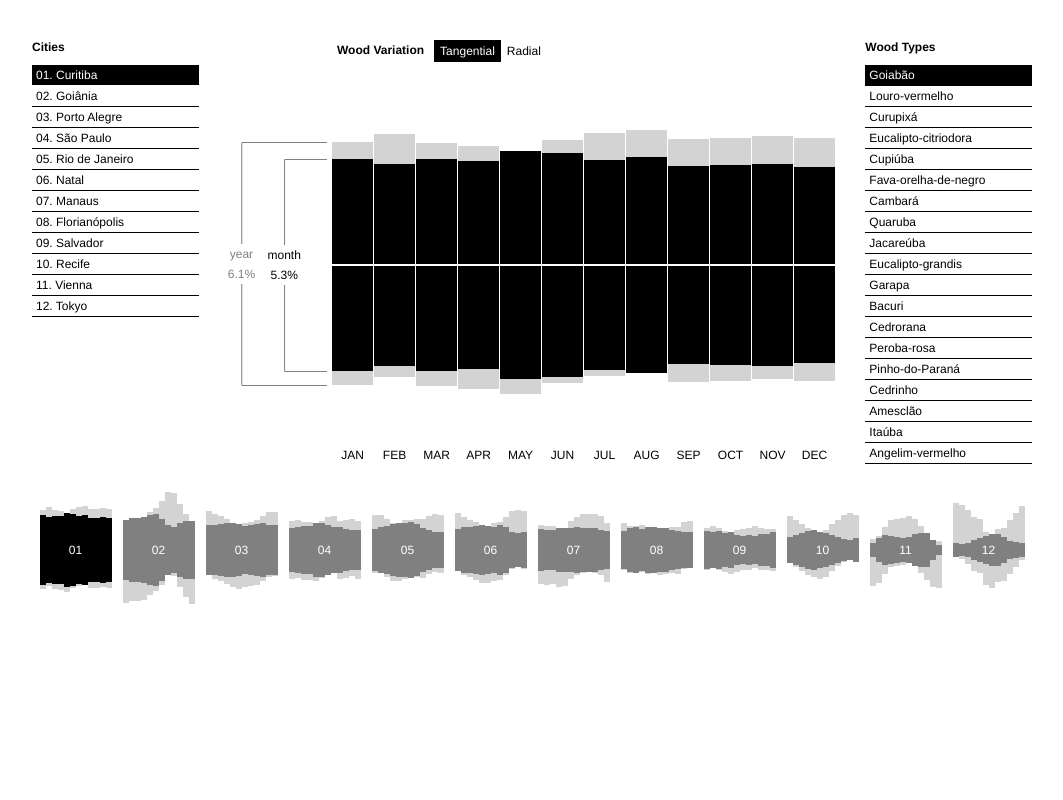
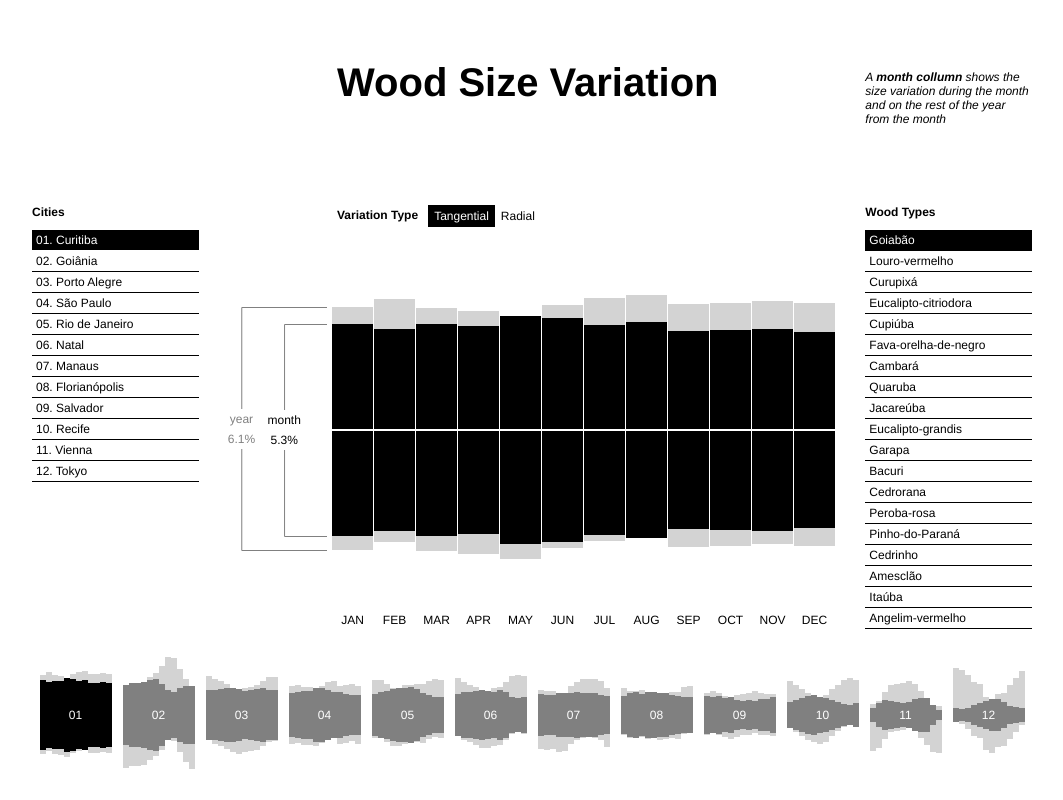
Before and after one commit to timelyportfolio/08.20-WoodVis, a plain HTML site: page index.html in a window 1280 px wide. Shown: the whole page, without its empty margins (108-1171 px from the left). Drawn offline with Linux system fonts and the light colour scheme.

Commit message:
Finished chart1

```diff
--- a/index.html
+++ b/index.html
@@ -2,7 +2,7 @@
 <html lang="en">
 <head>
 	<meta charset="utf-8">
-	<title> </title>
+	<title> Wood Variation </title>
 	<!--[if lt IE 9]>
 	<script src="http://html5shim.googlecode.com/svn/trunk/html5.js"></script>
 	<![endif]-->
@@ -13,7 +13,7 @@
 	<script type="text/javascript" src="js/chart1.condensedView.js"></script>
 	<script type="text/javascript" src="js/chart1.labelVarView.js"></script>
 	<script type="text/javascript" src="js/chart1.varView.js"></script>
-	<script type="text/javascript" src="js/main.js"></script>
+	<script type="text/javascript" src="js/layout.js"></script>
 
 	<link type="text/css" rel="stylesheet" href="wood.css"/>
 
@@ -21,7 +21,7 @@
 </head>
 <body>
 
-	<section id="chartVar" style="margin-top: 40px"></section>
+	<section id="chart1" style="margin-top: 40px"></section>
 
 <script type="text/javascript">
 
--- a/js/chart1.js
+++ b/js/chart1.js
@@ -1,4 +1,33 @@
 var chart1 = {}
+chart1.title = function (rawSelection) {
+	var sel = d3.select(rawSelection)
+	sel.style({
+		height: "auto"
+	})
+	sel.append("p")
+		.text("Wood Size Variation")
+		.style({
+			"text-align": "left",
+			padding: "0 0 20px",
+			"margin": "0px",
+			"font-size": "40px",
+			"font-weight": "bold"
+		})
+}
+chart1.titleDescription = function (rawSelection) {
+	var sel = d3.select(rawSelection)
+	sel.style({
+		height: "auto"
+	})
+	sel.append("p")
+		.html("A <strong>month collumn</strong> shows the size variation during the month and on the rest of the year from the month")
+		.style({
+			padding: "0 0px 0 0px",
+			"margin": "0px",
+			"font-size": "12px",
+			"font-style": "italic"
+		})
+}
 chart1.cityNameLabel = function (rawSelection) {
 	var sel = d3.select(rawSelection)
 	sel.text("Cities")
@@ -7,7 +36,7 @@ chart1.cityNameLabel = function (rawSelection) {
 chart1.selectWoodVarTypeView = function (rawSelection) {
 	var sel = d3.select(rawSelection)
 	sel.append("div")
-		.text("Wood Variation")
+		.text("Variation Type")
 		.style({
 			"float": "left",
 			"margin-right": "10px",
--- a/js/main.js
+++ b/js/layout.js
@@ -5,14 +5,24 @@ var containerW = 1000
 var monthNames = ["JAN", "FEB", "MAR", "APR", "MAY", "JUN", "JUL", "AUG", "SEP", "OCT", "NOV", "DEC"]
 
 
-selectedWood = "Pouteria pachycarpa"
+var selectedWood = "Pouteria pachycarpa"
 var selectedCity = "Curitiba"
 var selectedVariation = "varTangencial"
 var chart1Amplitude = [5,-5]
 
 var layoutData = [
-	{section: "chartVar",
+	{section: "chart1",
 	child: [
+		{class: "v-row", padding: [0,0,0,0],
+		rect: [0,0,containerW,25],
+		child:[
+			{class: "v-cell", flex:1, padding: [0,0,0,0]},
+			{class: "v-cell", flex:.8, padding: [0,5,0,0]},
+			{class: "v-cell", flex:3.2, padding: [20,30,80,5],
+			funCall: chart1.title},
+			{class: "v-cell", flex:1, padding: [30,0,0,0],
+			funCall: chart1.titleDescription}
+		]},
 		{class: "v-row", padding: [0,0,0,0],
 		rect: [0,0,containerW,25],
 		child:[
@@ -90,19 +100,3 @@ function layout (layoutData) {
 		} //END if child
 	} //END parser function
 } //END layout function
-
-d3.json("wood.json", function LoadJSON (json) {
-	data = json
-	data.cities.forEach(function (d,i) {
-		dataTransform.filterCity(d.name)
-		dataTransform.calculateVar(d, selectedWood)
-		dataTransform.calculateMonthArea(d)
-	})
-	data.cities.sort(function (a,b) {
-		return b.area - a.area
-	})
-	data.wood.sort(function (a,b) {
-		return +b[selectedVariation] - a[selectedVariation]
-	})
-	layout(layoutData)
-})
--- a/wood.css
+++ b/wood.css
@@ -3,6 +3,12 @@ body {
 	font-size: 12px;
 	margin: 0px;
 	padding: 0px;
+}
+
+.v-row::after, .v-row::before {
+	content: "";
+	clear: both;
+	display: table;
 }
 
 .v-topRowNameLabel {
```
